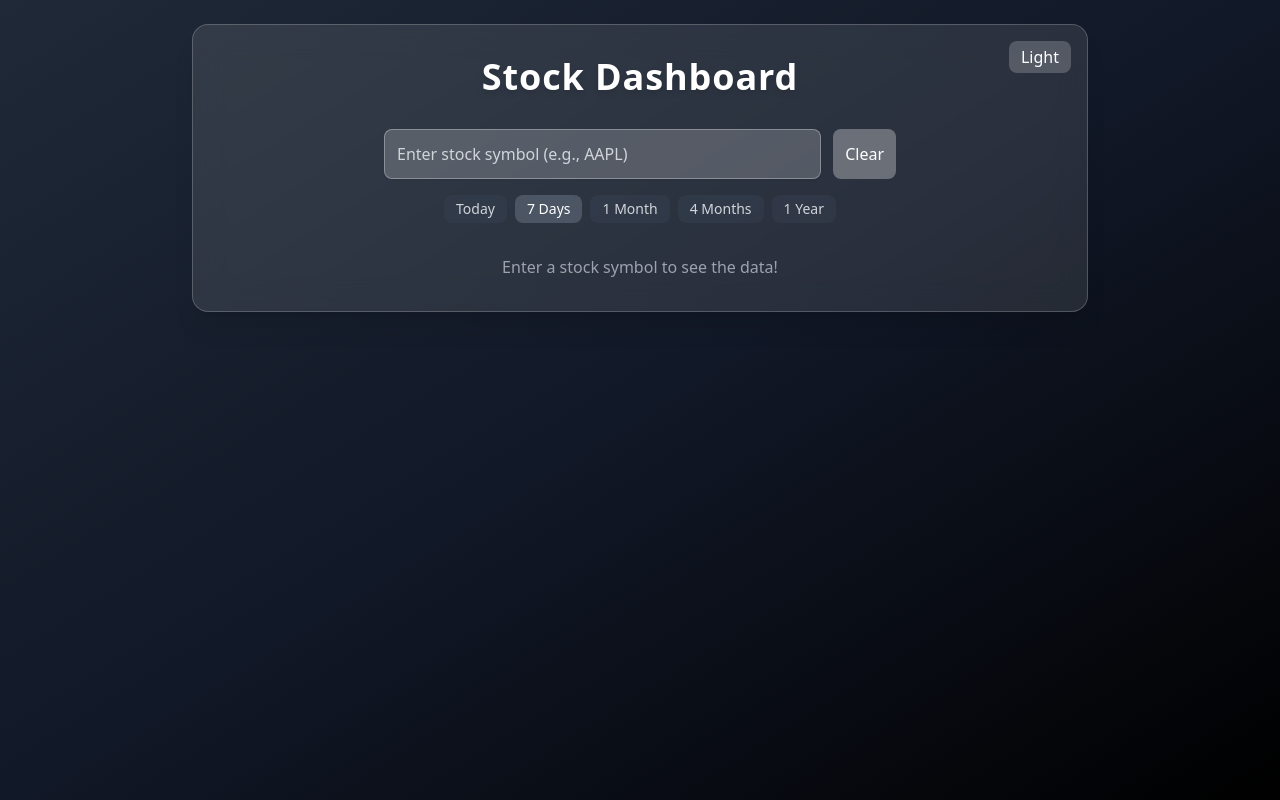
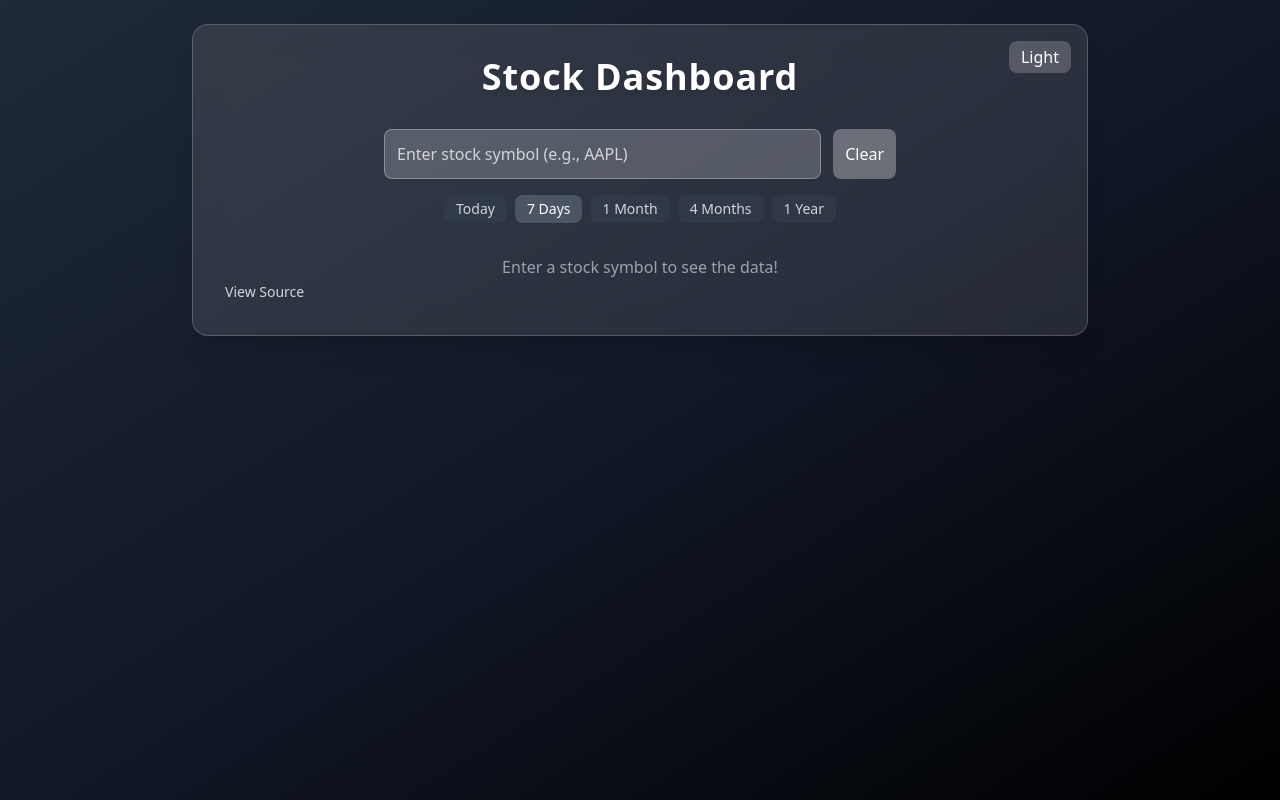
Before and after one commit to ElderHorror/Interactive-Dashboard, a React (Vite) app: page / in a window 1280 px wide. Built offline with nearby package versions, Linux system fonts and the light colour scheme; no server answers.

Commit message:
Update App.jsx

```diff
--- a/src/App.jsx
+++ b/src/App.jsx
@@ -27,17 +27,23 @@ function App() {
           : 'bg-gradient-to-br from-indigo-500 via-purple-500 to-pink-500'
       }`}
     >
+
       <div className="w-full max-w-4xl bg-white/10 backdrop-blur-lg rounded-2xl shadow-xl p-4 sm:p-8 border border-white/20 relative">
+
         <button
           onClick={() => setDarkMode(!darkMode)}
           className="absolute top-2 right-2 sm:top-4 sm:right-4 px-2 py-1 sm:px-3 sm:py-1 bg-white/20 text-white rounded-lg hover:bg-white/30 transition duration-300 text-sm sm:text-base"
         >
+
           {darkMode ? 'Light' : 'Dark'}
         </button>
+
         <h1 className="text-2xl sm:text-4xl font-extrabold text-center text-white mb-6 sm:mb-8 tracking-wide drop-shadow-md">
           Stock Dashboard
         </h1>
+
         <div className="flex flex-col sm:flex-row max-w-lg mx-auto gap-3">
+
           <input
             type="text"
             value={symbol}
@@ -72,6 +78,7 @@ function App() {
           ))}
         </div>
         <Dashboard symbol={symbol} darkMode={darkMode} range={range} />
+        <a href="https://github.com/ElderHorror/Interactive-Dashboard" className='text-sm text-white/80 hover:text-white'>View Source</a>
       </div>
     </div>
   );
```
